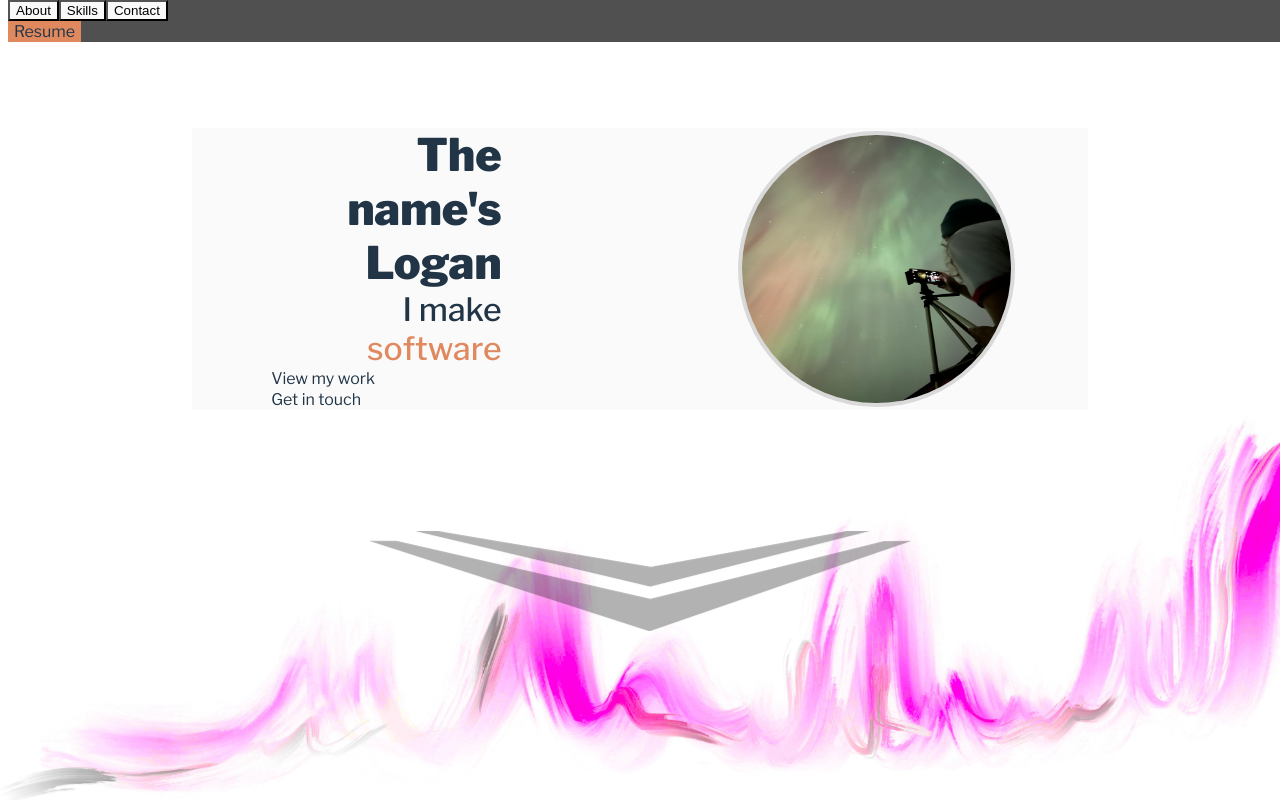
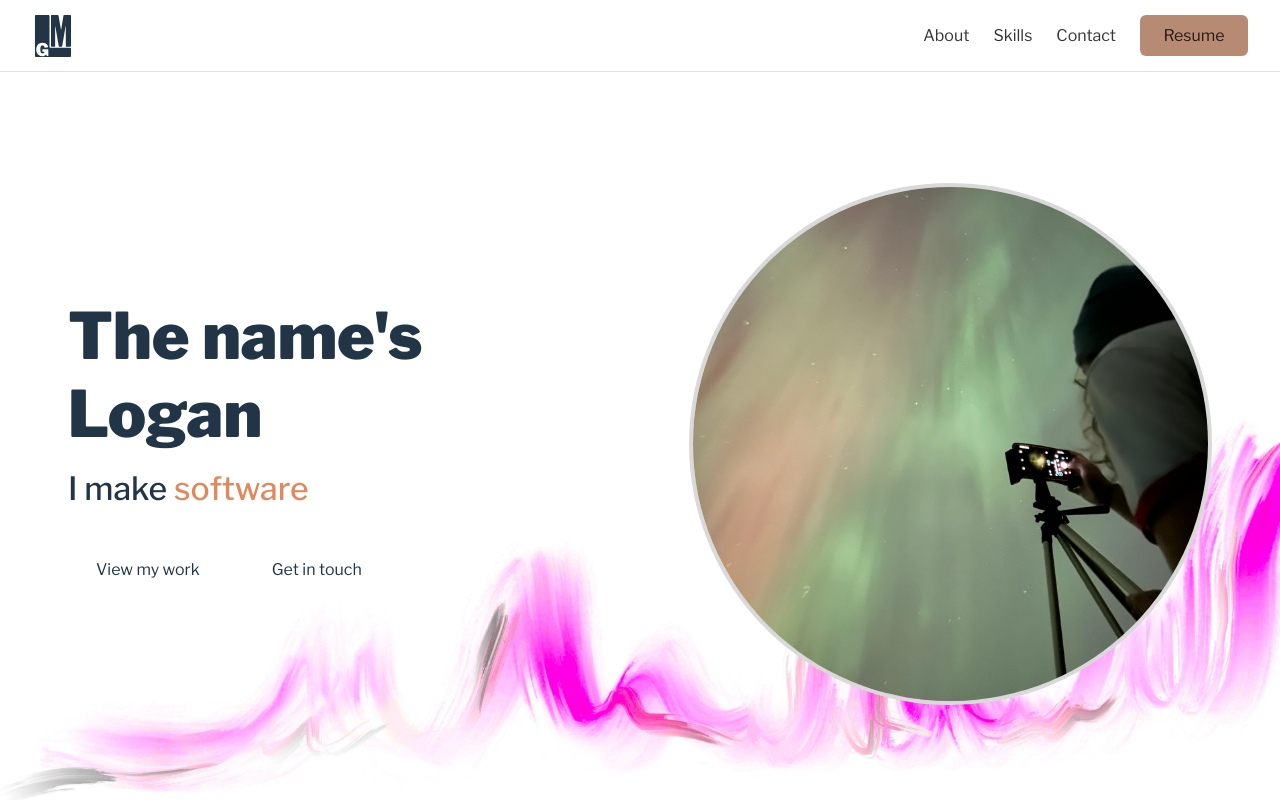
Before and after one commit to lgundry/portfolio-frontend, a React (Vite) app: page / in a window 1280 px wide. Shown: the top 800 px of the page. Built offline with nearby package versions, Linux system fonts and the light colour scheme.

Commit message:
Revert "Set accent color to e0895f, apply to Resume button and View my work button, and remove Resume button border"
This reverts commit 8cdca31bcb9f43c656299ff52a874001d9a3ff0a.

```diff
--- a/src/assets/components/intro/Intro.component.css
+++ b/src/assets/components/intro/Intro.component.css
@@ -1,50 +1,101 @@
 div.intro__container {
-  width: 70vw;
+  width: 100%;
+  height: 100vh;
   display: flex;
-  justify-content: center;
-  padding-top: 15vh;
-  margin: auto;
-  margin-bottom: 15vh;
+  align-items: center;
+  padding-top: 72px;
+  box-sizing: border-box;
+  margin: 0;
+  background: transparent;
 }
 
 .intro {
   display: flex;
   flex-direction: row;
+  align-items: center;
+  justify-content: space-between;
+  width: 100%;
+  height: 100%;
+  padding: 0 60px;
+  box-sizing: border-box;
+  gap: 60px;
+}
+
+.intro__content {
+  display: flex;
+  flex-direction: column;
   justify-content: center;
+  width: 50%;
+  gap: 40px;
 }
 
 .intro__text {
   display: flex;
   flex-direction: column;
-  justify-content: center;
-  width: 50%;
-  margin-right: 80px;
-}
-
-.intro__headshot {
-  width: 30%;
-  border-radius: 50%;
-  aspect-ratio: 1 / 1;
-  align-self: center;
-  border: 0.3rem solid #D9D9D9;
+  justify-content: flex-start;
+  gap: 16px;
 }
 
 .intro__supertext {
-  text-align: right;
+  text-align: left;
   margin: 0;
+  font-size: clamp(2.5rem, 5vw, 4rem);
 }
 
 .intro__subtext {
-  text-align: right;
+  text-align: left;
   margin: 0;
+  font-size: clamp(1.25rem, 2.5vw, 2rem);
+}
+
+.intro__buttons {
+  display: flex;
+  gap: 16px;
+  flex-wrap: wrap;
+}
+
+.intro__button {
+  padding: 12px 28px;
+  border-radius: 6px;
+  font-size: 1rem;
+  font-weight: 500;
+  cursor: pointer;
+  transition: all 0.2s ease;
+  border: none;
 }
 
 .intro__button--primary {
   background-color: var(--button-accent);
+  color: #fff;
+}
+
+.intro__button--primary:hover {
+  background-color: rgba(165, 109, 80, 1);
+  transform: translateY(-2px);
+}
+
+.intro__button--secondary {
+  background-color: transparent;
+  color: #fff;
+  border: 1px solid rgba(217, 217, 217, 0.5);
+}
+
+.intro__button--secondary:hover {
+  border-color: rgba(217, 217, 217, 0.9);
+  background-color: rgba(217, 217, 217, 0.05);
+}
+
+.intro__headshot {
+  width: 45%;
+  aspect-ratio: 1 / 1;
+  border-radius: 50%;
+  object-fit: cover;
+  border: 0.3rem solid #D9D9D9;
+  flex-shrink: 0;
 }
 
 @media (prefers-color-scheme: light) {
-  div.intro {
-    background-color: #f5f5f58A;
+  div.intro__container {
+    background-color: transparent;
   }
 }
--- a/src/assets/components/navigation/Navigation.component.css
+++ b/src/assets/components/navigation/Navigation.component.css
@@ -1,25 +1,88 @@
 .nav__container {
   position: fixed;
-  top: 0vh;
+  top: 0;
+  left: 0;
+  right: 0;
 
   display: flex;
-  z-index: 1;
+  align-items: center;
+  justify-content: space-between;
+  z-index: 20;
   width: 100%;
+  height: 72px;
+  padding: 0 2rem;
+  box-sizing: border-box;
 
-  background-color: #000000AF;
-  backdrop-filter: blur(30px);
+  background: rgba(5, 11, 18, 0.72);
+  border-bottom: 1px solid rgba(255, 255, 255, 0.12);
+  backdrop-filter: blur(18px);
 }
 
-.brandIcon {
+.nav__brand {
+  display: flex;
+  align-items: center;
+  justify-content: flex-start;
+  min-width: 120px;
+}
+
+.nav__brand-icon {
+  width: 42px;
+  height: 42px;
+}
+
+.nav__menu {
+  display: flex;
+  align-items: center;
+  justify-content: flex-end;
+  gap: 1.5rem;
+  margin-left: auto;
+  padding: 0;
+  border: none;
+  background: none;
+}
+
+.nav__link {
+  background: transparent;
+  border: none;
+  padding: 0;
+  font: inherit;
+  font-size: 1rem;
+  color: rgba(255, 255, 255, 0.9);
+  cursor: pointer;
+  transition: opacity 0.2s ease;
+}
+
+.nav__link:hover {
+  opacity: 0.85;
 }
 
 .nav__resume-button {
-  background-color: var(--button-accent);
-  border: none;
+  padding: 0.7rem 1.25rem;
+  border-radius: 6px;
+  background: var(--button-accent);
+  color: rgba(255, 255, 255, 0.95);
+  box-sizing: border-box;
+  min-width: 108px;
+  justify-content: center;
+  transition: background-color 0.2s ease;
+}
+
+.nav__resume-button:hover {
+  background: rgba(165, 109, 80, 1);
 }
 
 @media (prefers-color-scheme: light) {
-  div.nav__container {
-    background-color: #f5f5f5AF;
+  .nav__container {
+    background: rgba(255, 255, 255, 0.7);
+    border-bottom: 1px solid rgba(0, 0, 0, 0.12);
+  }
+
+  .nav__link,
+  .nav__resume-button {
+    color: rgba(0, 0, 0, 0.8);
+  }
+
+  .nav__resume-button {
+    background: rgba(165, 109, 80, 0.8);
   }
 }
--- a/src/index.css
+++ b/src/index.css
@@ -13,7 +13,7 @@
 
   --text-accent-1: #e0895f;
   --text-accent-2: #9EDA95;
-  --button-accent: #e0895f;
+  --button-accent: rgba(165, 109, 80, 0.9);
 
   /* Text Color */
   color: #fff;
```
